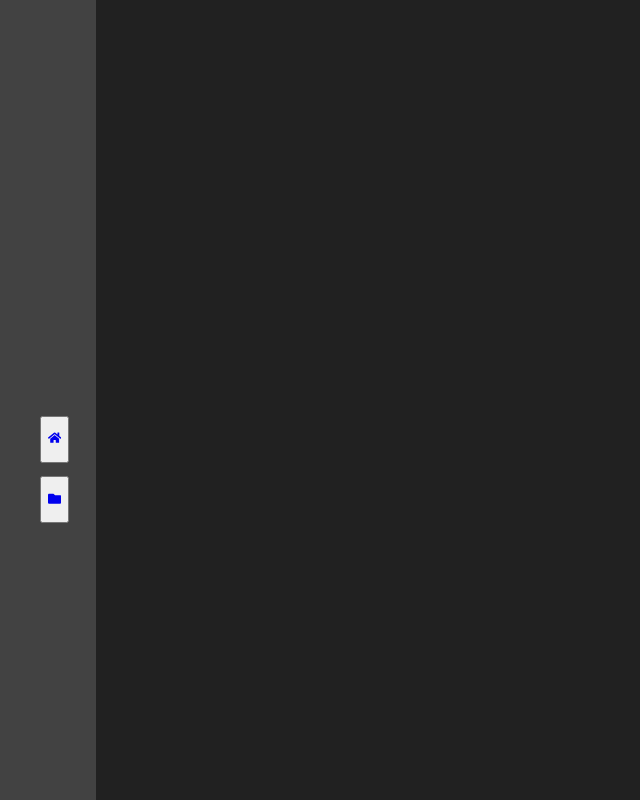
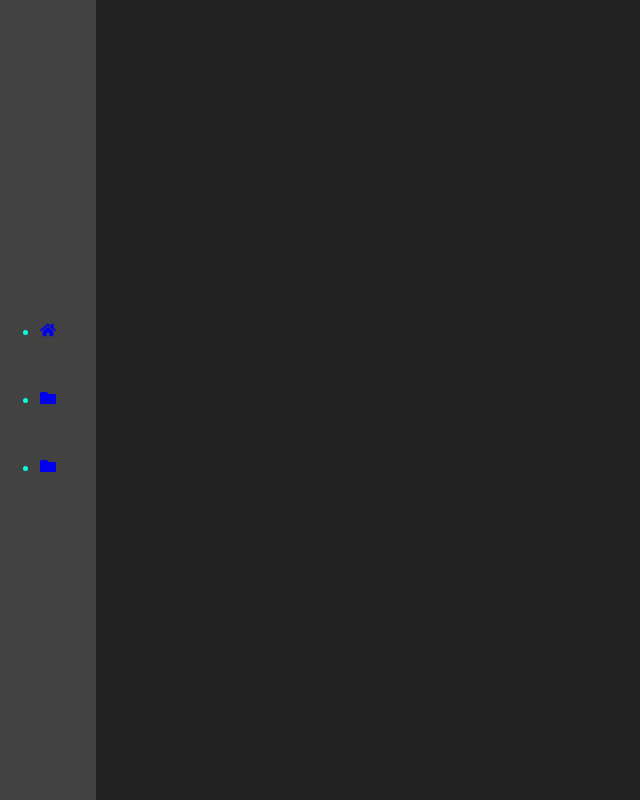
Before and after one commit to marcusalint/Personal-Portfolio, a React (Create React App) app in the folder personal-portfolio/: page / in a window 1280 px wide. Shown: the whole page, without its empty margins (0-640 px from the left). Built offline with nearby package versions, Linux system fonts and the light colour scheme.

Commit message:
centering elements

```diff
--- a/personal-portfolio/src/components/Sidebar.js
+++ b/personal-portfolio/src/components/Sidebar.js
@@ -15,24 +15,31 @@ import { FaHome,
 const Sidebar = () => {
   return (
     // <Router>
+
       <div className="sidebar">
         <nav>
           <div className="nav-links">
-          <ul className="Nav--Container">
-            <button className="Nav--Item">
+          <ul id="Nav--Container">
+            <li className="Nav--Item">
              <Link to="/home">
-               <FaHome />
+               <FaHome className="Icon"/>
              </Link>
-            </button>
-            <button className="Nav--Item">
+            </li>
+            <li className="Nav--Item">
              <Link to="/projects">
-               <FaFolder />
+               <FaFolder className="Icon"/>
              </Link>
-            </button>
+            </li>
+            <li className="Nav--Item">
+             <Link to="/projects">
+               <FaFolder className="Icon"/>
+             </Link>
+            </li>
           </ul>
           </div>
         </nav>
       </div>
+
   )
 }
 
```
